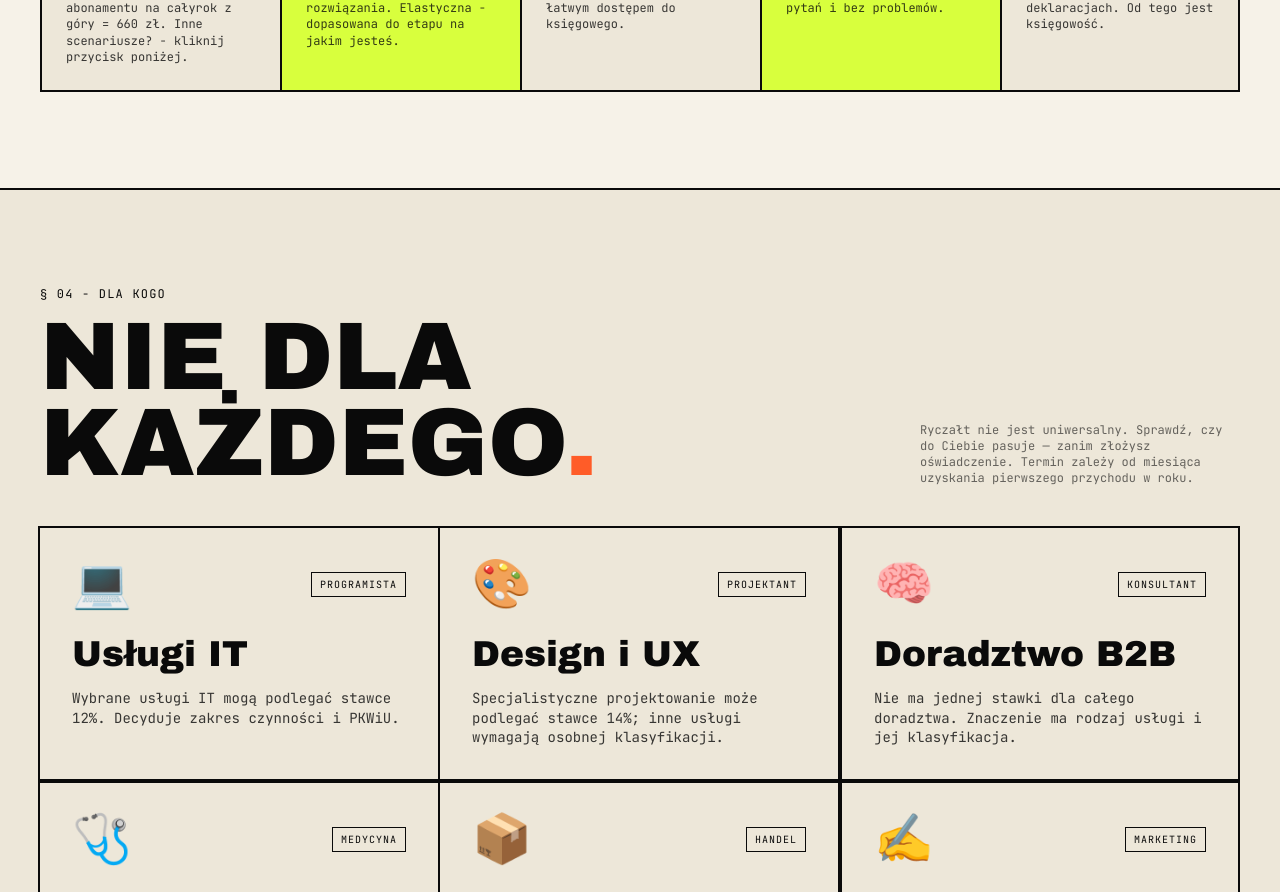
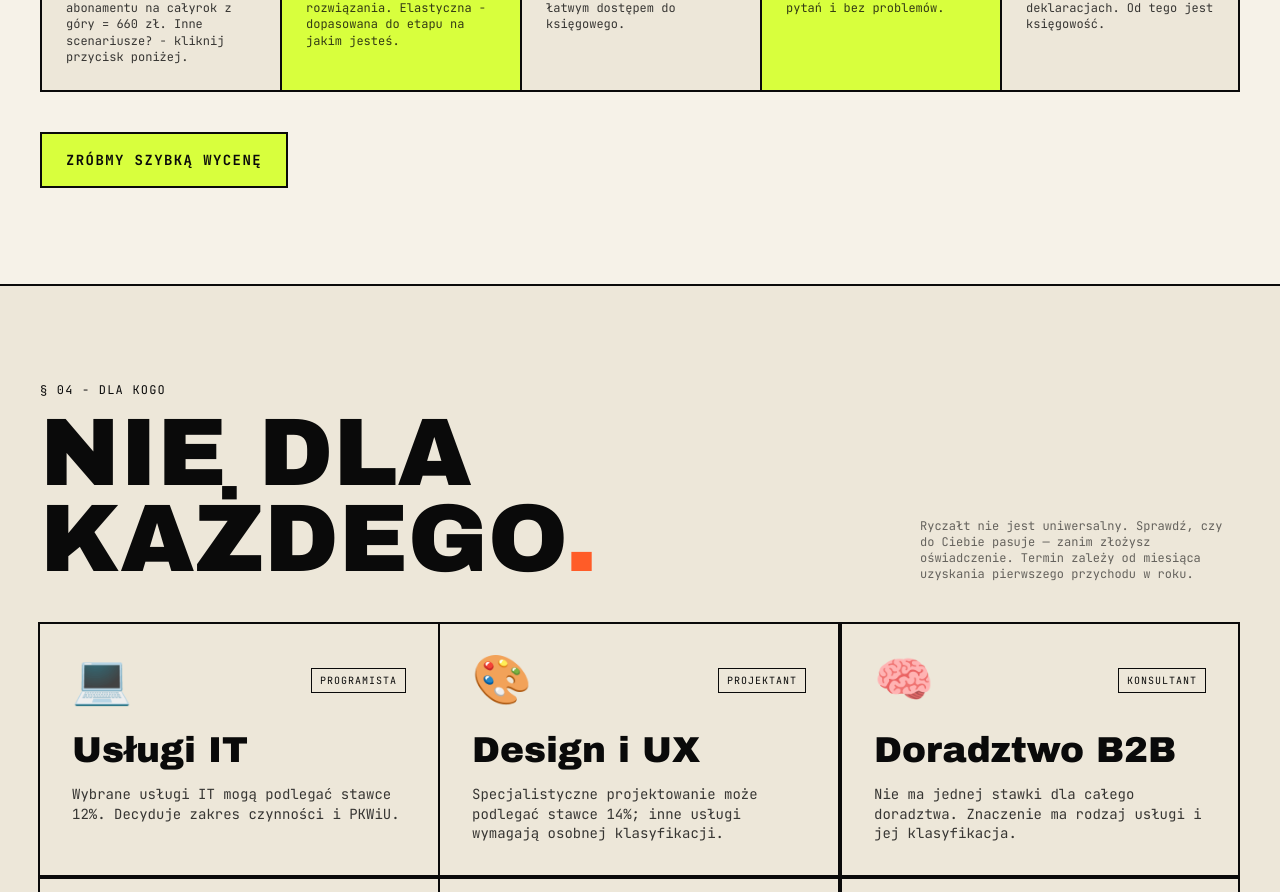
Before and after one commit to FIRMUS-www/firmus-fnr, a React (Vite) app: page / in a window 1280 px wide. Shown: the part 6171-7063 px from the top of the page. Built offline with nearby package versions, Linux system fonts and the light colour scheme.

Commit message:
Update Proces.tsx

```diff
--- a/src/components/Proces.tsx
+++ b/src/components/Proces.tsx
@@ -20,6 +20,15 @@ export default function Proces() {
             <div className="font-mono text-xs mt-3 text-ink/80 leading-snug">{step.d}</div>
           </div>
         ))}
+            </div>
+
+      <div className="mt-10">
+        <a
+          href={content.cta.href}
+          className="btn-invert inline-block bg-lime text-ink border-2 border-ink px-6 py-4 font-mono text-sm font-bold tracking-widest uppercase"
+        >
+          {content.cta.label}
+        </a>
       </div>
     </section>
   );
```
